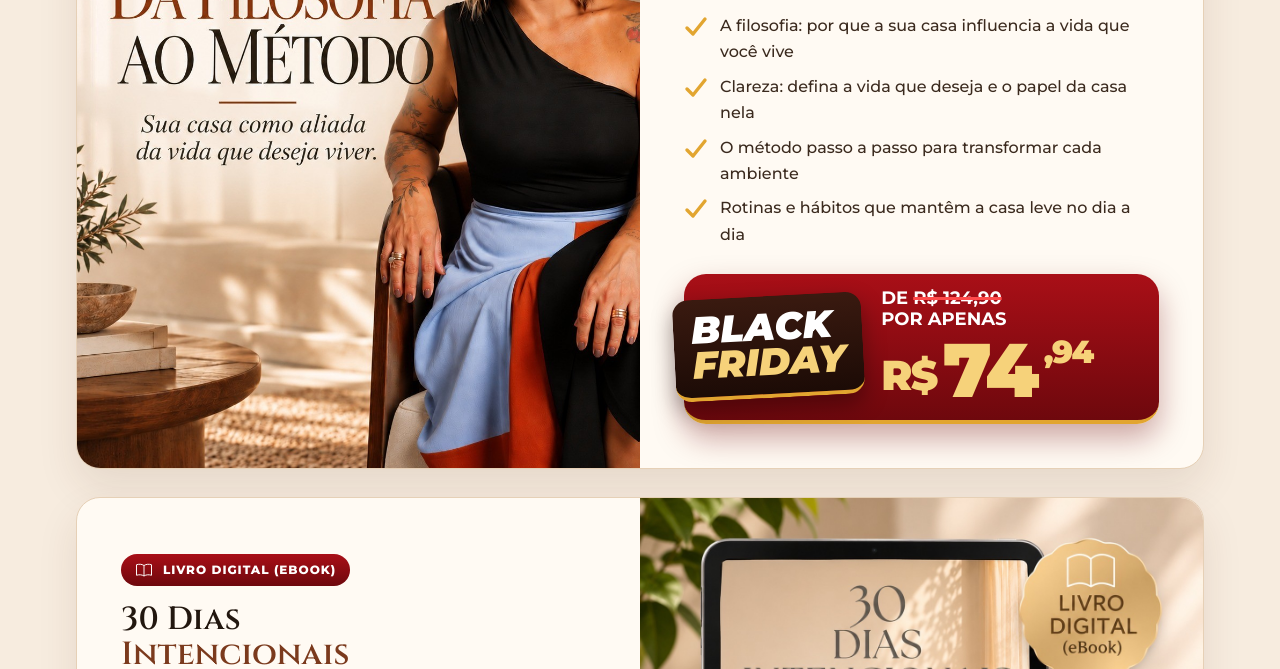
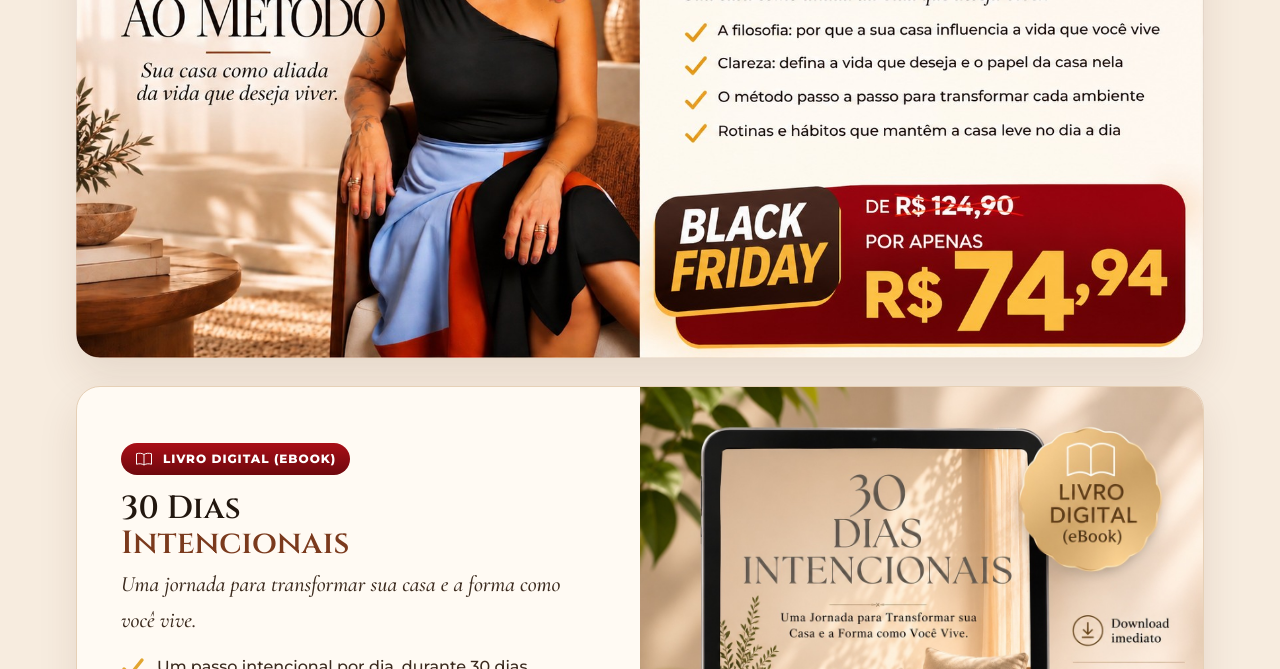
Before and after one commit to cassianopajewski77/Ci-black-, a plain HTML site: page index.html in a window 1280 px wide. Shown: the part 2996-3665 px from the top of the page. Drawn offline with nearby package versions, Linux system fonts and the light colour scheme.

Commit message:
Replace course card with the provided card image
Co-Authored-By: Claude Opus 5.5 <noreply@anthropic.com>
Claude-Session: https://claude.ai/code/session_01YbXCMYVxnbqNk62GLDUHvb

```diff
--- a/index.html
+++ b/index.html
@@ -233,7 +233,6 @@
   .item.rev .item-img { order: 2; }
   .item-img { background: var(--cream-2); }
   .item-img img { width: 100%; height: 100%; object-fit: cover; }
-  .item:not(.rev) .item-img img { object-position: 12% 50%; }
   .item-body { padding: clamp(24px, 4vw, 44px); display: flex; flex-direction: column; justify-content: center; }
   .item-tag { display: inline-flex; align-items: center; gap: 10px; align-self: flex-start; background: linear-gradient(180deg, #a90f17, var(--red-deep)); color: #fff; border-radius: 999px; padding: 6px 14px; font-size: 12px; font-weight: 800; letter-spacing: .08em; text-transform: uppercase; }
   .item-tag svg { width: 18px; height: 18px; }
@@ -243,21 +242,8 @@
   .item .checks li { font-size: 16px; }
   .item .value { margin-top: 18px; font-size: 14px; color: var(--muted); }
   .item .value s { color: var(--brown); font-weight: 700; }
-  /* Faixa de preço Black Friday no card */
-  .bf-price { position: relative; display: flex; align-items: center; gap: 18px; margin-top: 26px; padding: 14px 22px 14px 0;
-    background: linear-gradient(180deg, #a90f17, var(--red-deep)); border-radius: 22px; border-bottom: 4px solid var(--gold);
-    box-shadow: 0 14px 30px rgba(110,8,13,.35); color: #fff; }
-  .bf-price .tag { flex: none; margin: -24px 0 -24px -10px; padding: 14px 18px; border-radius: 16px; transform: rotate(-3deg);
-    background: linear-gradient(180deg, #3a1a10, #1c0b06); border-bottom: 4px solid var(--gold); box-shadow: 0 10px 22px rgba(0,0,0,.35);
-    font: italic 900 clamp(26px, 3vw, 38px)/.92 Montserrat, sans-serif; text-transform: uppercase; }
-  .bf-price .tag span { display: block; }
-  .bf-price .tag .g { color: var(--gold-light); }
-  .bf-price .txt { font: 700 clamp(14px, 1.5vw, 18px)/1.15 Montserrat, sans-serif; text-transform: uppercase; }
-  .bf-price .txt s { text-decoration-color: #ff4b4b; text-decoration-thickness: 3px; }
-  .bf-price .big { display: flex; align-items: flex-start; gap: 6px; color: var(--gold-light); font: 900 clamp(44px, 6vw, 76px)/.95 Montserrat, sans-serif; letter-spacing: -.02em; margin-top: 4px; }
-  .bf-price .big .rs { font-size: .55em; margin-top: .55em; }
-  .bf-price .big sup { font-size: .42em; margin-top: .1em; }
-  @media (max-width: 480px) { .bf-price { gap: 12px; padding-right: 14px; } .bf-price .tag { padding: 10px 12px; } }
+  .item-full { border-radius: 24px; overflow: hidden; box-shadow: 0 18px 40px rgba(74,42,23,.10); }
+  .item-full img { width: 100%; height: auto; }
   .feat-row { display: flex; gap: 18px; flex-wrap: wrap; margin-top: 18px; padding-top: 18px; border-top: 1px solid #e6d0b6; }
   .feat { display: flex; align-items: center; gap: 10px; font-family: "Cormorant Garamond", serif; font-size: 18px; font-weight: 600; color: var(--brown-dark); line-height: 1.1; }
   .feat svg { width: 34px; height: 34px; flex: none; }
@@ -473,15 +459,8 @@
         <p class="sec-sub">Da filosofia que muda o seu olhar ao método que muda a sua casa.</p>
       </div>
       <div class="items">
-        <article class="item reveal">
-          <div class="item-img"><img src="assets/curso.jpg" alt="Curso Casa Intencional – Da Filosofia ao Método, com Monica Pajewski" loading="lazy" width="1254" height="1254"></div>
-          <div class="item-body">
-            <span class="item-tag"><svg><use href="#i-play"/></svg> Curso online</span>
-            <h3>Casa Intencional<br><span class="b">Da Filosofia ao Método</span></h3>
-            <p class="sub">Sua casa como aliada da vida que deseja viver.</p>
-            <ul class="checks" id="modulos"></ul>
-            <div class="bf-price" id="valor-curso"></div>
-          </div>
+        <article class="item-full reveal">
+          <img src="assets/card-curso.jpg" alt="Curso Casa Intencional – Da Filosofia ao Método. Black Friday: de R$ 124,90 por apenas R$ 74,94" loading="lazy" width="1705" height="853">
         </article>
         <article class="item rev reveal">
           <div class="item-img"><img src="assets/ebook-quadrado.jpg" alt="Livro digital 30 Dias Intencionais" loading="lazy" width="1254" height="1254"></div>
@@ -667,7 +646,6 @@ const CONFIG = {
   // Preços (em reais)
   valorCurso: 124.90,       // valor "cheio" do curso
   valorLivro: 24.90,        // valor "cheio" do livro
-  precoBlackCurso: 74.94,   // preço de Black Friday exibido no card do curso
   precoBlack: 89.88,        // preço do combo na Black Friday (à vista)
   parcelas: 10,
   valorParcela: null,       // valor da parcela que a Hotmart mostra (null = mostra só o preço à vista)
@@ -726,16 +704,11 @@ $("#price-inst").innerHTML = CONFIG.valorParcela ? `<small>${CONFIG.parcelas}x</
 $("#price-cash").textContent = CONFIG.valorParcela ? `ou ${brl(CONFIG.precoBlack)} à vista` : `à vista ou parcelado em até ${CONFIG.parcelas}x no cartão`;
 $("#price-save").textContent = `Economia de ${off}% na Black Friday`;
 $("#sticky-price").textContent = CONFIG.valorParcela ? `${CONFIG.parcelas}x ${brl(CONFIG.valorParcela)}` : brl(CONFIG.precoBlack);
-{
-  const [int, cents] = CONFIG.precoBlackCurso.toFixed(2).split(".");
-  $("#valor-curso").innerHTML = `<div class="tag"><span>Black</span><span class="g">Friday</span></div>
-    <div><div class="txt">De <s>${brl(CONFIG.valorCurso)}</s><br>por apenas</div>
-    <div class="big"><span class="rs">R$</span>${int}<sup>,${cents}</sup></div></div>`;
-}
+
 $("#valor-livro").innerHTML = `Valor individual: <s>${brl(CONFIG.valorLivro)}</s> · no combo de Black Friday`;
 
 // Conteúdo
-$("#modulos").innerHTML = CONFIG.modulos.map(m => `<li>${esc(m)}</li>`).join("");
+if ($("#modulos")) $("#modulos").innerHTML = CONFIG.modulos.map(m => `<li>${esc(m)}</li>`).join("");
 $("#bio").innerHTML = CONFIG.bio.map(p => `<p>${esc(p)}</p>`).join("");
 $("#faq-acesso").textContent = CONFIG.acesso;
 const fim = new Date(CONFIG.fimOferta);
```
Also changed, not shown: assets/card-curso.jpg (added).
